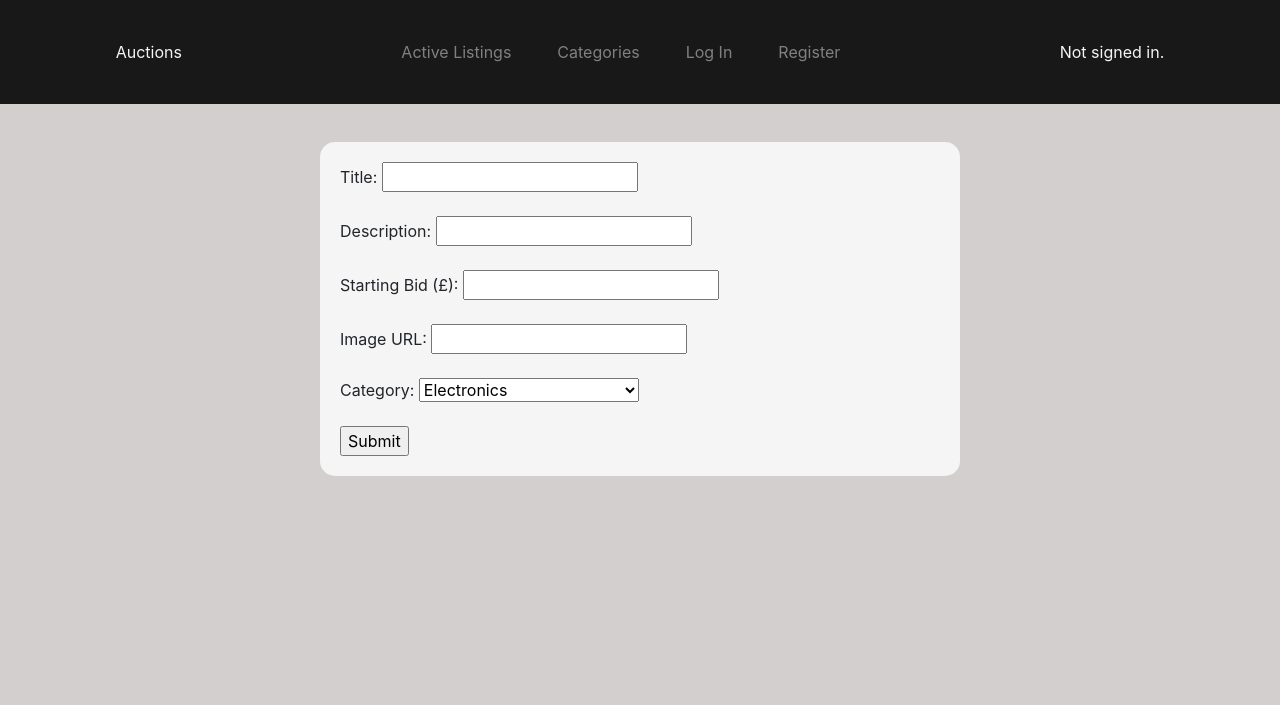
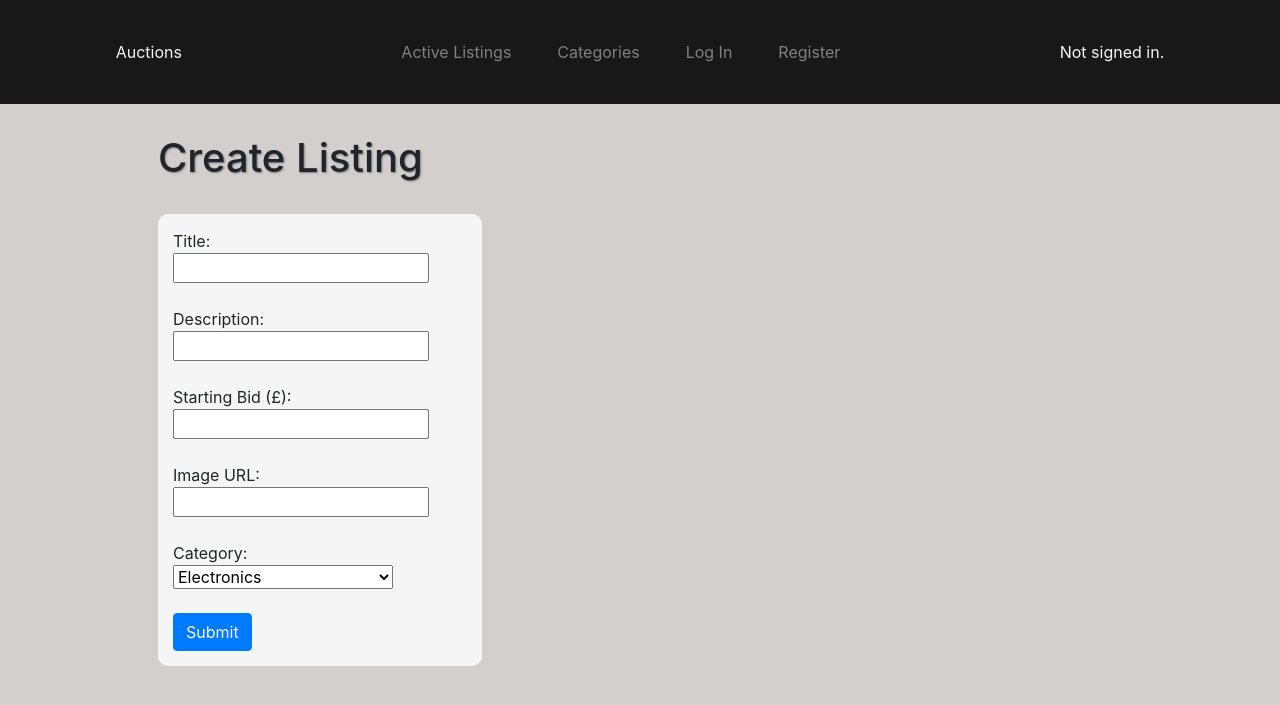
Before and after one commit to dcsp3/auctions, a Django app: page /create in a window 1280 px wide. Shown: the top 705 px of the page. Run offline with Django 3.2, Linux system fonts and the light colour scheme; data comes from the database, SQL or seed files in the repository; both versions use the stored data as it was after the commit; some libraries are stand-ins or nearby versions.

Commit message:
make create listing page consistent with others

```diff
--- a/auctions/static/auctions/styles.css
+++ b/auctions/static/auctions/styles.css
@@ -44,14 +44,16 @@ body {
     color: white;
 }
 
-.create-form{
-    align-content: center;
-    padding: 20px;
-    width: 50%;
-    margin: auto;
-    margin-top: 3%;
-    border-radius: 15px;
+.create-form-container{
+    padding: 30px;
+    margin-left: 10%;
+    margin-right: 60%;
+}
+
+.create-form {
+    padding: 15px;
     background-color: whitesmoke;
+    border-radius: 10px;
 }
 
 .register-container {
--- a/auctions/templates/auctions/create.html
+++ b/auctions/templates/auctions/create.html
@@ -1,6 +1,9 @@
 {% extends "auctions/layout.html" %}
 
 {% block body %}
+    <div class="create-form-container">
+        <h1 style="text-shadow: 1px 1px 2px gray;">Create Listing</h1>
+        <br>
         <div class="create-form">
             <form method="POST" action="">
                 {% csrf_token %}
@@ -24,8 +27,9 @@
                 </select>
                 <br>
                 <br>
-            <input type="submit" value="Submit">
+                <input class="btn btn-primary" type="submit" value="Submit">
             </form>
+        </div>
     </div>
 
 
```
Also changed, not shown: db.sqlite3. Lines whose indentation alone changed are shown as unchanged.
